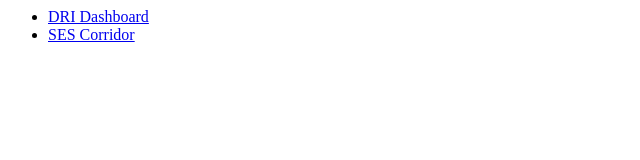
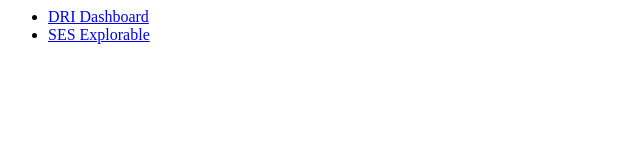
Before and after one commit to michaelcostolo/michaelcostolo.github.io, a plain HTML site: page index.html in a window 1280 px wide. Shown: the full height of the page, 0-640 px from the left. Drawn offline with Linux system fonts and the light colour scheme.

Commit message:
Update index.html

```diff
--- a/index.html
+++ b/index.html
@@ -1,4 +1,4 @@
 <ul>
   <li><a href="/DRI-dashboard/">DRI Dashboard</a></li>
-  <li><a href="/SES-corridor/">SES Corridor</a></li>
+  <li><a href="/ses-explorable/">SES Explorable</a></li>
 </ul>
```
